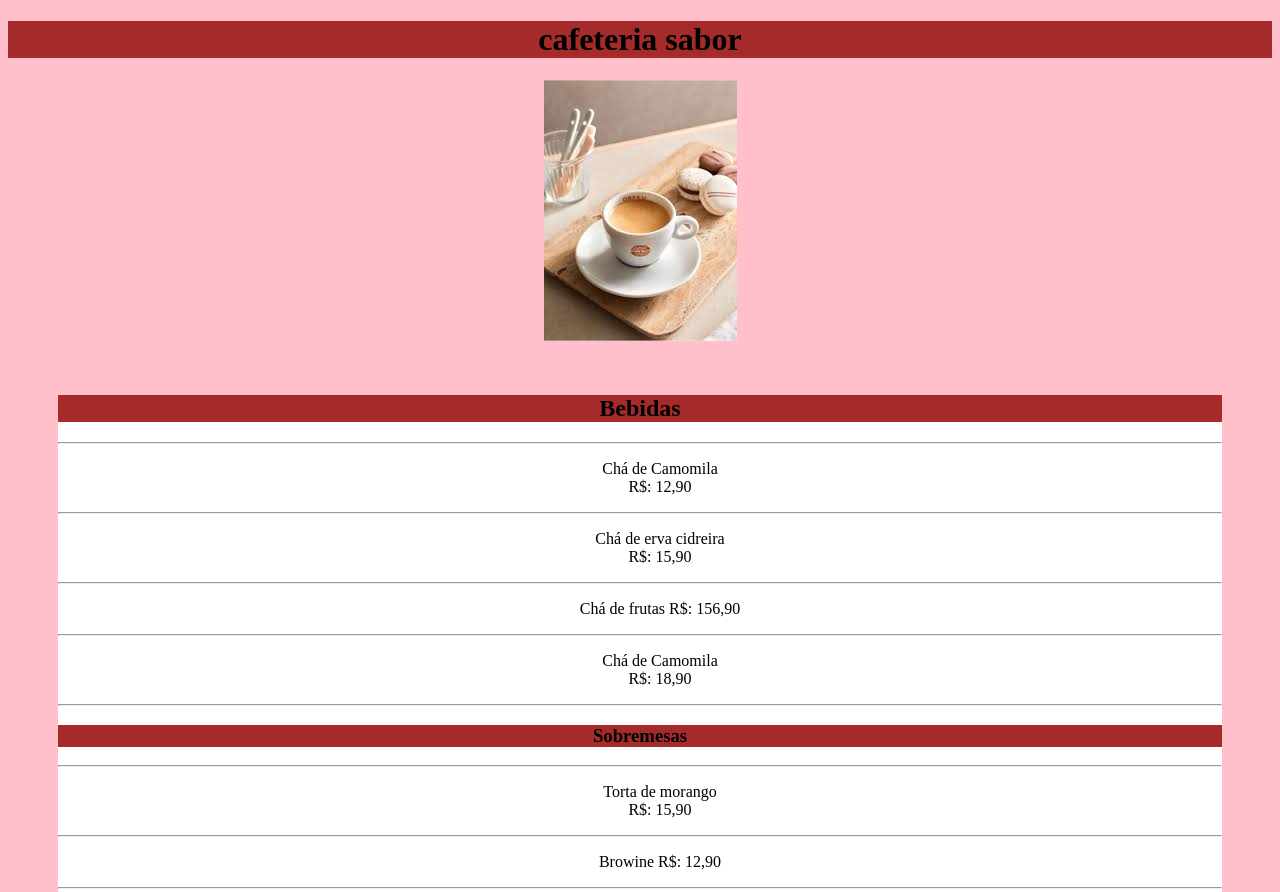
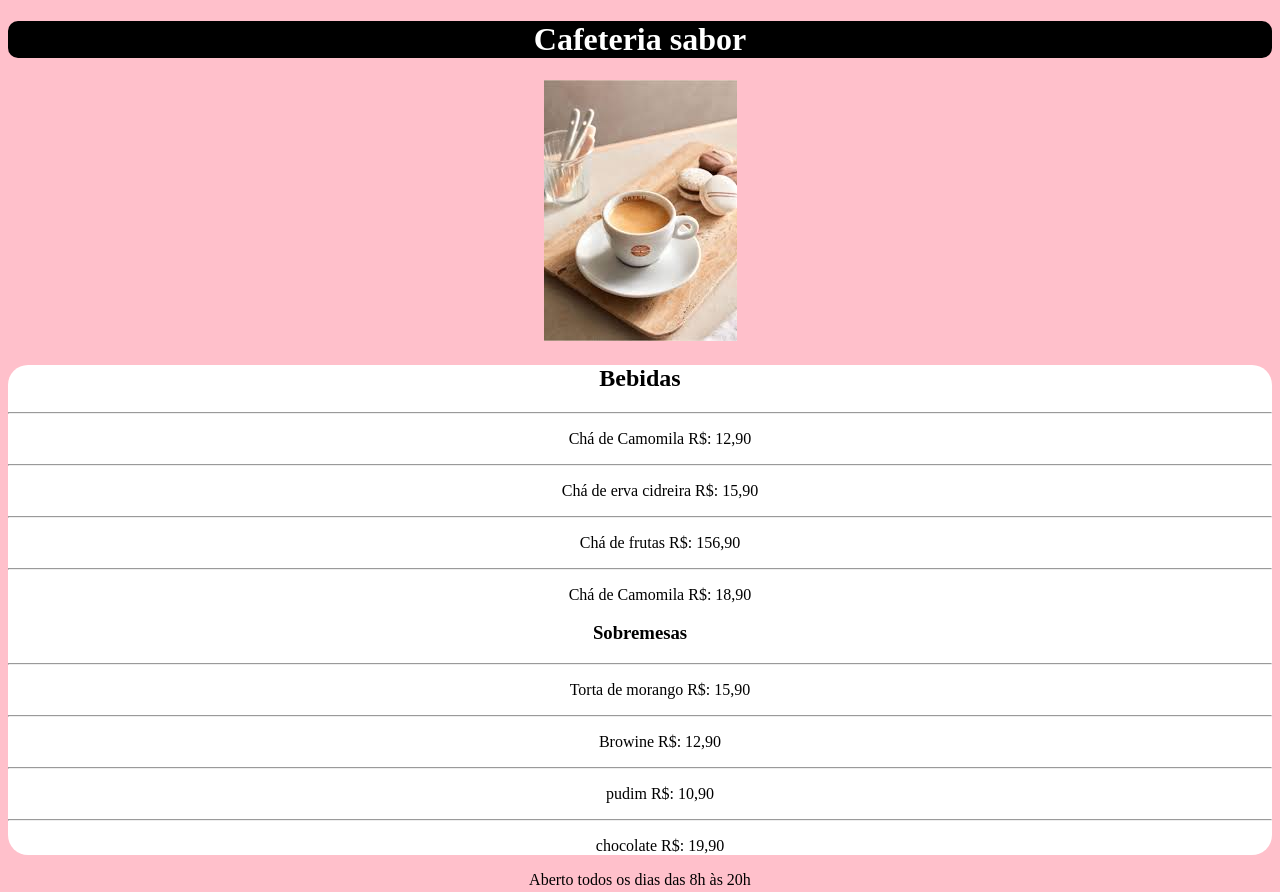
Before and after one commit to jonystoner/curso-html-senac, a plain HTML site: page cardapio.html in a window 1280 px wide. Shown: the top 892 px of the page. Drawn offline with Linux system fonts and the light colour scheme.

Commit message:
melhorias

```diff
--- a/cardapio.html
+++ b/cardapio.html
@@ -13,14 +13,7 @@
             text-align: center;
         }
 
-        h1,h2,h3 {
-            text-align: center;
-            background-color: brown;
-        }
-
-        .card {
-
-            margin: 50px;
+        main {
             background-color: white;
             text-align: center;
             border-radius: 20px 20px 20px 20px;
@@ -33,51 +26,55 @@
         }
 
         ul {
-            list-style-type: none;/
+            list-style-type: none;
+        }
+
+        header {
+
+            background-color: black;
+            color: white;
+            text-align: center;
+            border-radius: 10px;
+
         }
     </style>
 </head>
 
 <body>
-    <main>
-        <h1>cafeteria sabor</h1>
-
-    </main>
+    <header>
+        <h1>Cafeteria sabor</h1>
+    </header>
     <p>
         <a>
             <img src="./img/cafe_comuna.png" alt="Café tradicional para familia ">
         </a>
     </p>
-
-    <section class="card">
+    <main>
+        <section>
             <h2> Bebidas </h2>
             <hr>
             <ul>
-            <li>Chá de Camomila </li>
-            <span> R$: 12,90 </span>
+                <li>Chá de Camomila <span> R$: 12,90 </span> </li>
             </ul>
             <hr>
             <ul>
-            <li>Chá de erva cidreira </li>
-            <span> R$: 15,90 </span>
+                <li>Chá de erva cidreira <span> R$: 15,90 </span> </li>
             </ul>
             <hr>
             <ul>
                 <li>Chá de frutas <span> R$: 156,90 </span> </li>
-
             </ul>
             <hr>
             <ul>
-            <li>Chá de Camomila </li>
-            <span> R$: 18,90 </span>
+                <li>Chá de Camomila <span> R$: 18,90 </span></li>
             </ul>
-        <hr>
-
+        </section>
+        <section>
             <h3> Sobremesas </h3>
             <hr>
             <ul>
-            <li>Torta de morango</li>
-            <span> R$: 15,90 </span>
+                <li>Torta de morango <span> R$: 15,90 </span></li>
+
             </ul>
             <hr>
             <ul>
@@ -91,9 +88,14 @@
             </ul>
             <hr>
             <ul>
-            <li>chocolate   <span> R$: 19,90 </span> </li>
+                <li>chocolate <span> R$: 19,90 </span> </li>
 
-        </ul>
         </section>
+    </main>
+    <footer>
+        <p>Aberto todos os dias das 8h às 20h</p>
+    </footer>
+
 </body>
+
 </html>
```
Lines whose indentation alone changed are shown as unchanged.
